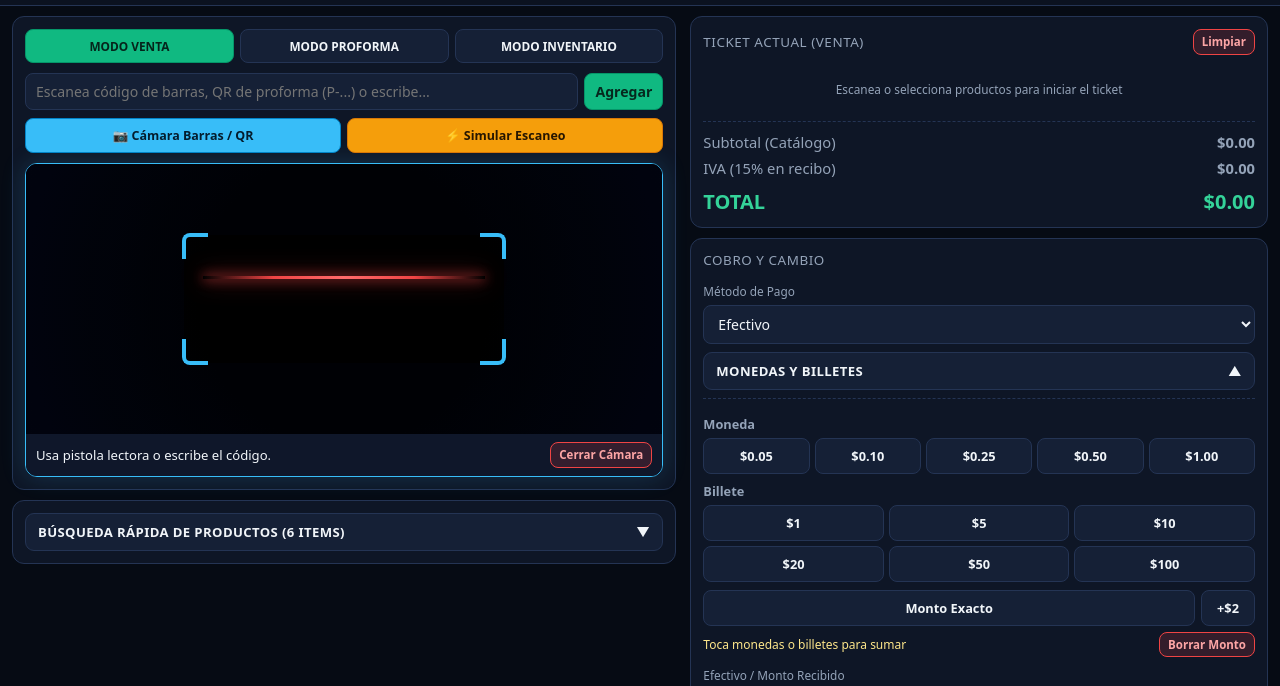
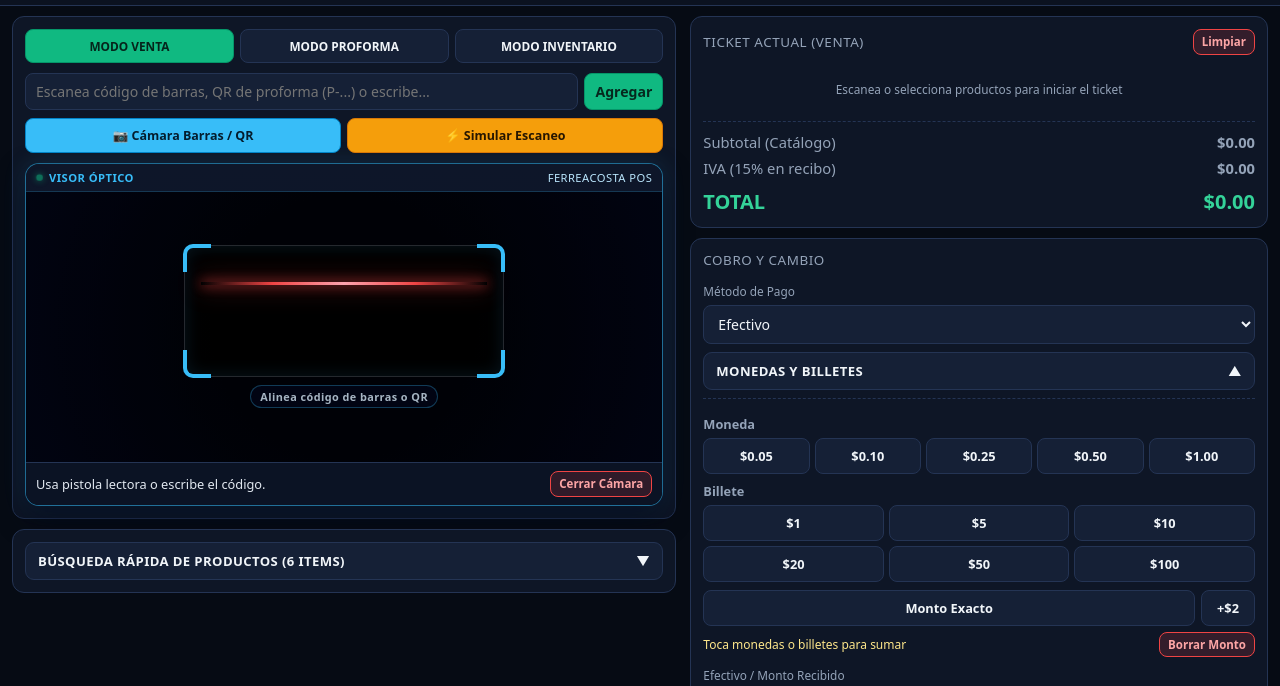
Before and after one commit to evoluciondigital07-ops/ferreacosta-pos, a plain HTML site: page index.html in a window 1280 px wide. Both pictures are taken after a click on the button "📷 Cámara Barras / QR". Shown: the part 92-778 px from the top of the page. Drawn offline with nearby package versions, Linux system fonts and the light colour scheme; no server answers.

Commit message:
Update index.html

```diff
--- a/index.html
+++ b/index.html
@@ -352,11 +352,46 @@
     #scannerBox {
       display: none;
       margin-top: 10px;
-      border: 1px solid var(--info);
-      border-radius: 12px;
+      border: 1px solid rgba(56, 189, 248, 0.55);
+      border-radius: 14px;
       overflow: hidden;
-      background: #020617;
-      box-shadow: 0 0 24px rgba(56, 189, 248, 0.18);
+      background: linear-gradient(180deg, #071124 0%, #020617 100%);
+      box-shadow: 0 12px 28px rgba(2, 6, 23, 0.65), 0 0 22px rgba(56, 189, 248, 0.16);
+    }
+
+    .scanner-top-hud {
+      display: flex;
+      justify-content: space-between;
+      align-items: center;
+      padding: 6px 10px;
+      background: rgba(15, 23, 42, 0.92);
+      border-bottom: 1px solid rgba(56, 189, 248, 0.2);
+      font-size: 0.7rem;
+      letter-spacing: 0.04em;
+      text-transform: uppercase;
+      color: #bae6fd;
+    }
+
+    .scanner-live-pill {
+      display: inline-flex;
+      align-items: center;
+      gap: 6px;
+      font-weight: 700;
+      color: #38bdf8;
+    }
+
+    .scanner-live-dot {
+      width: 7px;
+      height: 7px;
+      border-radius: 999px;
+      background: #10b981;
+      box-shadow: 0 0 8px #10b981;
+      animation: pulseDot 1.3s infinite alternate;
+    }
+
+    @keyframes pulseDot {
+      0% { opacity: 0.45; transform: scale(0.9); }
+      100% { opacity: 1; transform: scale(1.15); }
     }
 
     .scanner-stage {
@@ -378,48 +413,68 @@
       inset: 0;
       pointer-events: none;
       display: flex;
+      flex-direction: column;
       align-items: center;
       justify-content: center;
-      background: radial-gradient(circle at center, transparent 42%, rgba(2, 6, 23, 0.55) 100%);
+      gap: 8px;
+      background: radial-gradient(circle at center, transparent 38%, rgba(2, 6, 23, 0.65) 100%);
     }
 
     .reticle {
       position: relative;
-      width: 76%;
+      width: 78%;
       max-width: 320px;
-      height: 128px;
-      border-radius: 10px;
-      box-shadow: 0 0 0 999px rgba(2, 6, 23, 0.22);
+      height: 132px;
+      border-radius: 12px;
+      border: 1px solid rgba(148, 163, 184, 0.25);
+      box-shadow: 0 0 0 999px rgba(2, 6, 23, 0.26), inset 0 0 18px rgba(56, 189, 248, 0.12);
     }
 
     .reticle::before, .reticle::after,
     .reticle-corners::before, .reticle-corners::after {
       content: "";
       position: absolute;
-      width: 22px;
-      height: 22px;
+      width: 24px;
+      height: 24px;
       border-color: #38bdf8;
       border-style: solid;
-    }
-
-    .reticle::before { top: -2px; left: -2px; border-width: 4px 0 0 4px; border-top-left-radius: 8px; }
-    .reticle::after { top: -2px; right: -2px; border-width: 4px 4px 0 0; border-top-right-radius: 8px; }
-    .reticle-corners::before { bottom: -2px; left: -2px; border-width: 0 0 4px 4px; border-bottom-left-radius: 8px; }
-    .reticle-corners::after { bottom: -2px; right: -2px; border-width: 0 4px 4px 0; border-bottom-right-radius: 8px; }
+      transition: border-color 0.2s ease;
+    }
+
+    .reticle::before { top: -2px; left: -2px; border-width: 4px 0 0 4px; border-top-left-radius: 10px; }
+    .reticle::after { top: -2px; right: -2px; border-width: 4px 4px 0 0; border-top-right-radius: 10px; }
+    .reticle-corners::before { bottom: -2px; left: -2px; border-width: 0 0 4px 4px; border-bottom-left-radius: 10px; }
+    .reticle-corners::after { bottom: -2px; right: -2px; border-width: 0 4px 4px 0; border-bottom-right-radius: 10px; }
+
+    .scanner-hint-tag {
+      font-size: 0.68rem;
+      font-weight: 700;
+      letter-spacing: 0.04em;
+      padding: 3px 9px;
+      border-radius: 999px;
+      background: rgba(2, 6, 23, 0.78);
+      border: 1px solid rgba(56, 189, 248, 0.4);
+      color: #e0f2fe;
+    }
 
     .laser-line {
       position: absolute;
-      left: 6%;
-      right: 6%;
+      left: 5%;
+      right: 5%;
       height: 3px;
-      background: linear-gradient(90deg, transparent, #ef4444, #ff6b6b, #ef4444, transparent);
-      box-shadow: 0 0 12px #ef4444, 0 0 22px rgba(239, 68, 68, 0.8);
-      animation: laserSweep 1.7s ease-in-out infinite alternate;
+      background: linear-gradient(90deg, transparent, #ef4444, #fda4af, #ef4444, transparent);
+      box-shadow: 0 0 12px #ef4444, 0 0 24px rgba(239, 68, 68, 0.85);
+      animation: laserSweep 1.65s ease-in-out infinite alternate;
     }
 
     @keyframes laserSweep {
       0% { top: 14%; }
       100% { top: 84%; }
+    }
+
+    .scanner-stage.scan-hit .reticle {
+      border-color: rgba(16, 185, 129, 0.55);
+      box-shadow: 0 0 0 999px rgba(2, 6, 23, 0.26), inset 0 0 24px rgba(16, 185, 129, 0.25);
     }
 
     .scanner-stage.scan-hit .reticle::before,
@@ -430,8 +485,8 @@
     }
 
     .scanner-stage.scan-hit .laser-line {
-      background: linear-gradient(90deg, transparent, #10b981, #6ee7b7, #10b981, transparent);
-      box-shadow: 0 0 16px #10b981;
+      background: linear-gradient(90deg, transparent, #10b981, #a7f3d0, #10b981, transparent);
+      box-shadow: 0 0 18px #10b981;
     }
 
     .scanner-bar {
@@ -440,8 +495,10 @@
       align-items: center;
       gap: 8px;
       padding: 8px 10px;
-      background: #0f172a;
-      font-size: 0.82rem;
+      background: #0b1324;
+      border-top: 1px solid var(--border);
+      font-size: 0.8rem;
+      color: #e2e8f0;
     }
 
     .product-list {
@@ -914,6 +971,10 @@
         </div>
 
         <div id="scannerBox">
+          <div class="scanner-top-hud">
+            <span class="scanner-live-pill"><span class="scanner-live-dot"></span> VISOR ÓPTICO</span>
+            <span>FERREACOSTA POS</span>
+          </div>
           <div id="scannerStage" class="scanner-stage">
             <video id="scannerVideo" playsinline muted></video>
             <div class="scanner-overlay">
@@ -921,6 +982,7 @@
                 <div class="reticle-corners"></div>
                 <div class="laser-line"></div>
               </div>
+              <span class="scanner-hint-tag">Alinea código de barras o QR</span>
             </div>
           </div>
           <div class="scanner-bar">
@@ -1125,6 +1187,7 @@
     var lastScanCode = "";
     var lastScanTime = 0;
     var scanBusy = false;
+    var camDetectBusy = false;
     var autoScanTimer = null;
     var filterDebounceTimer = null;
     var selectedDenomLabel = "";
@@ -2619,41 +2682,70 @@
     }
 
     function startCameraScanner() {
+      stopCameraScanner();
       el("scannerBox").style.display = "block";
       el("scannerStatus").textContent = "Iniciando cámara láser...";
+      camDetectBusy = false;
+
+      var videoConstraints = {
+        facingMode: { ideal: "environment" },
+        width: { ideal: 1280 },
+        height: { ideal: 720 },
+        advanced: [{ focusMode: "continuous" }]
+      };
+
       if ("BarcodeDetector" in window && navigator.mediaDevices && navigator.mediaDevices.getUserMedia) {
-        navigator.mediaDevices.getUserMedia({ video: { facingMode: { ideal: "environment" } } })
+        navigator.mediaDevices.getUserMedia({ video: videoConstraints })
+          .catch(function () {
+            return navigator.mediaDevices.getUserMedia({ video: { facingMode: { ideal: "environment" } } });
+          })
           .then(function (stream) {
             streamRef = stream;
             var video = el("scannerVideo");
             video.srcObject = stream;
             return video.play().then(function () {
               var detector = new BarcodeDetector({
-                formats: ["qr_code", "ean_13", "ean_8", "code_128", "code_39", "upc_a", "upc_e"]
+                formats: ["qr_code", "ean_13", "ean_8", "code_128", "code_39", "upc_a", "upc_e", "itf"]
               });
               el("scannerStatus").textContent = "Escáner láser activo: centra el código o QR";
+
               function tick() {
                 if (!streamRef) return;
-                detector.detect(video).then(function (codes) {
-                  if (codes && codes.length > 0 && codes[0].rawValue) {
-                    var scannedCode = String(codes[0].rawValue || "").trim();
+                if (!camDetectBusy && !scanBusy && !isGeneratingSale && video.readyState >= 2) {
+                  camDetectBusy = true;
+                  detector.detect(video).then(function (codes) {
+                    camDetectBusy = false;
+                    if (!streamRef || !codes || !codes.length) return;
+
+                    var rawVal = "";
+                    for (var i = 0; i < codes.length; i++) {
+                      if (codes[i] && codes[i].rawValue) {
+                        rawVal = String(codes[i].rawValue).replace(/[\r\n]+/g, " ").trim();
+                        if (rawVal) break;
+                      }
+                    }
+
                     var nowScan = Date.now();
                     if (
+                      !rawVal ||
                       scanBusy ||
                       isGeneratingSale ||
-                      !scannedCode ||
-                      (scannedCode.toLowerCase() === lastScanCode && (nowScan - lastScanTime) < SCAN_COOLDOWN_MS) ||
-                      (nowScan - lastScanTime) < 800
+                      (rawVal.toLowerCase() === lastScanCode && (nowScan - lastScanTime) < SCAN_COOLDOWN_MS) ||
+                      (nowScan - lastScanTime) < 650
                     ) {
                       return;
                     }
+
                     clearTimeout(autoScanTimer);
                     if (el("scanInput")) el("scanInput").value = "";
-                    handleCodeLookup(scannedCode, { silentNotFound: false, clearInputOnMatch: true });
-                  }
-                }).catch(function () {});
+                    handleCodeLookup(rawVal, { silentNotFound: false, clearInputOnMatch: true });
+                  }).catch(function () {
+                    camDetectBusy = false;
+                  });
+                }
                 scanLoopId = requestAnimationFrame(tick);
               }
+
               scanLoopId = requestAnimationFrame(tick);
             });
           })
@@ -2665,14 +2757,14 @@
         el("scannerStatus").textContent = "Escáner láser activo con ZXing...";
         zxingReader.decodeFromVideoDevice(null, "scannerVideo", function (result) {
           if (result && result.getText()) {
-            var zCode = String(result.getText() || "").trim();
+            var zCode = String(result.getText() || "").replace(/[\r\n]+/g, " ").trim();
             var zNow = Date.now();
             if (
               scanBusy ||
               isGeneratingSale ||
               !zCode ||
               (zCode.toLowerCase() === lastScanCode && (zNow - lastScanTime) < SCAN_COOLDOWN_MS) ||
-              (zNow - lastScanTime) < 800
+              (zNow - lastScanTime) < 650
             ) {
               return;
             }
@@ -2689,6 +2781,7 @@
     }
 
     function stopCameraScanner() {
+      camDetectBusy = false;
       if (scanLoopId) cancelAnimationFrame(scanLoopId);
       scanLoopId = null;
       if (streamRef) {
```
